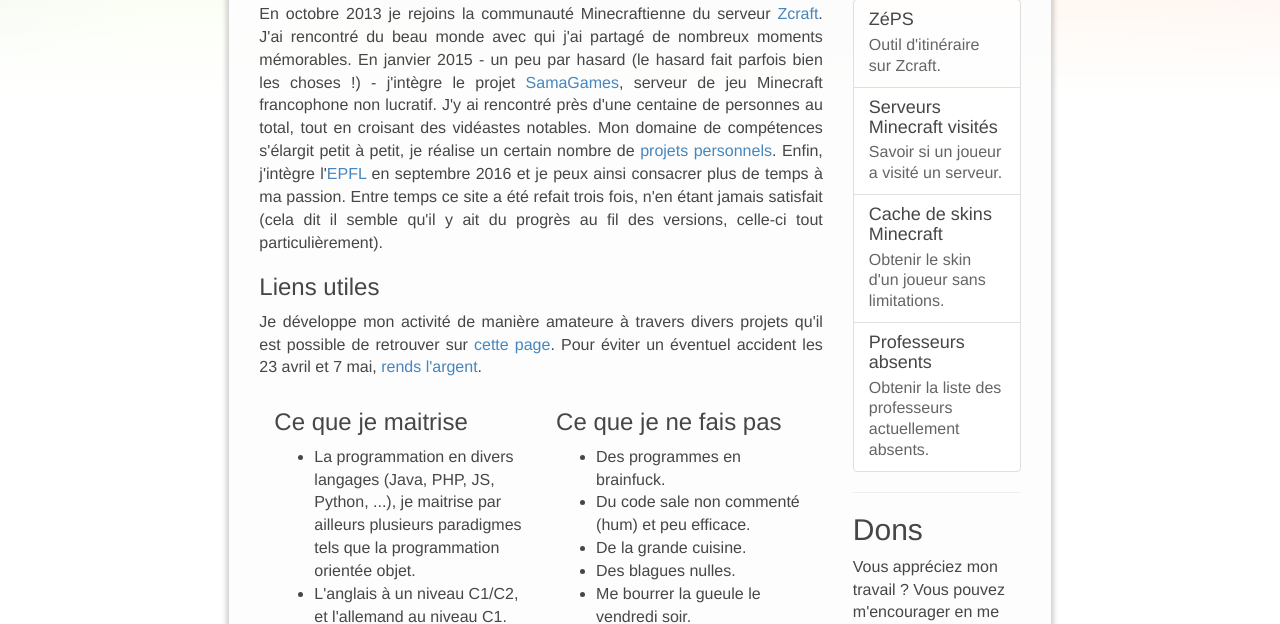
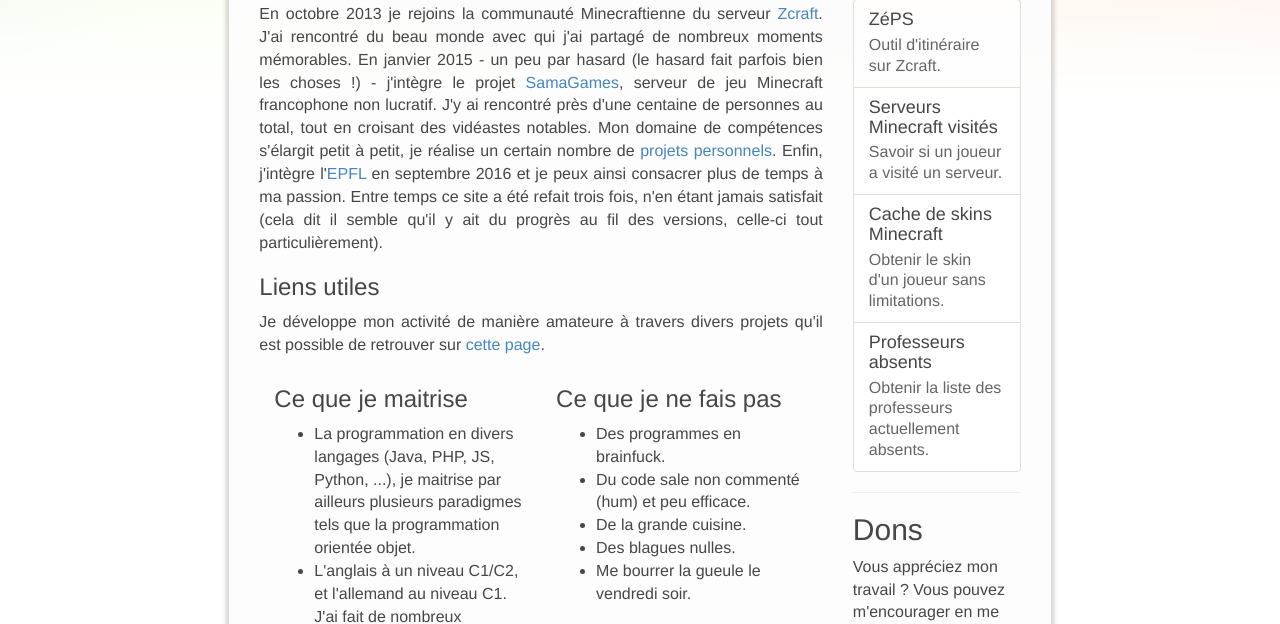
Before and after one commit to FlorianCassayre/Website, a PHP site: template templates/general/homepage.html.twig in a window 1280 px wide. Shown: the part 808-1432 px from the top of the page. Run offline with PHP 8.4, Linux system fonts and the light colour scheme; the template is opened without the code that fills it, so the values that code supplies are empty; some libraries are stand-ins or nearby versions.

Commit message:
Obsolete.

```diff
--- a/templates/general/homepage.html.twig
+++ b/templates/general/homepage.html.twig
@@ -52,7 +52,6 @@
             <h3>Liens utiles</h3>
             <p class="text-justify">
                 Je développe mon activité de manière amateure à travers divers projets qu'il est possible de retrouver sur <a href="{{ url('projects') }}">cette page</a>.
-                Pour éviter un éventuel accident les 23 avril et 7 mai, <a href="https://www.fillon2017.fr">rends l'argent</a>.
             </p>
         </div>
         <div class="col-xs-12 col-md-6">
```
